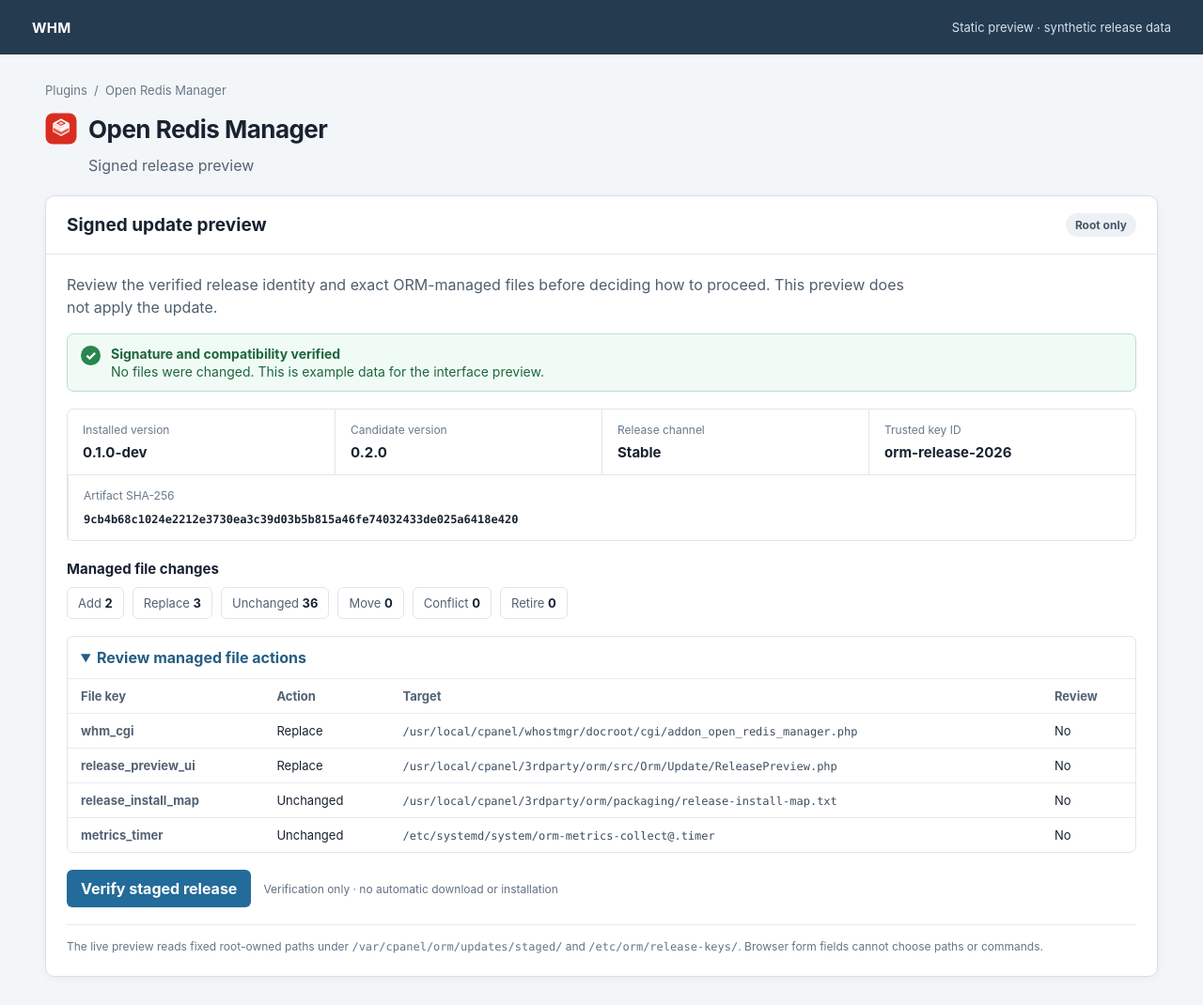
After one commit to aivanov2-godaddy/open-redis-manager, a PHP site: page /screenshots/previews/whm-update-preview.html in a window 1280 px wide. The commit adds this page. Shown: the whole page at 94% size. Run offline with PHP 8.4, Linux system fonts and the light colour scheme.

Commit message:
Add root-only WHM signed update preview (#91)
* Add root-only WHM signed update preview

* Remove updater directories during uninstall

---------

Co-authored-by: aivanov2-godaddy <aivanov2-godaddy@users.noreply.github.com>

```diff
--- a/packaging/release-required-files.txt
+++ b/packaging/release-required-files.txt
@@ -45,4 +45,5 @@ packaging/systemd/orm-metrics-collect@.service
 packaging/systemd/orm-metrics-collect@.timer
 src/Orm/Backend/ProviderPolicyStore.php
 src/Orm/Broker/ProviderPolicy.pm
+src/Orm/Update/ReleasePreview.php
 packaging/whm/open_redis_manager.conf
--- /dev/null
+++ b/screenshots/previews/whm-update-preview.html
@@ -0,0 +1,90 @@
+<!doctype html>
+<html lang="en">
+<head>
+  <meta charset="utf-8">
+  <meta name="viewport" content="width=device-width, initial-scale=1">
+  <title>WHM signed update preview · Open Redis Manager</title>
+  <style>
+    :root { color-scheme: light; font-family: Inter, "Segoe UI", Arial, sans-serif; color: #182230; background: #f3f6f8; }
+    * { box-sizing: border-box; }
+    body { margin: 0; }
+    .topbar { height: 58px; padding: 0 34px; display: flex; align-items: center; gap: 12px; color: white; background: #253b50; }
+    .topbar strong { font-size: 15px; letter-spacing: .02em; }
+    .topbar span { margin-left: auto; color: #d5e2ec; font-size: 13px; }
+    .layout { max-width: 1240px; margin: 30px auto; padding: 0 28px; }
+    .crumb { color: #687789; font-size: 13px; margin-bottom: 16px; }
+    h1 { margin: 0; display: flex; align-items: center; gap: 12px; font-size: 26px; letter-spacing: -.02em; }
+    h1 img { width: 34px; height: 34px; }
+    .intro { margin: 12px 0 22px 46px; color: #536273; }
+    .card { border: 1px solid #d7dfe7; border-radius: 10px; background: #fff; box-shadow: 0 2px 8px #1822300b; }
+    .card-head { display: flex; justify-content: space-between; align-items: center; padding: 18px 22px; border-bottom: 1px solid #e4e9ee; }
+    .card-head h2 { margin: 0; font-size: 19px; }
+    .tag { border-radius: 20px; padding: 5px 10px; color: #47576a; background: #edf1f5; font-size: 12px; font-weight: 650; }
+    .content { padding: 20px 22px 22px; }
+    .lead { max-width: 900px; margin: 0 0 16px; color: #4f5e6f; line-height: 1.5; }
+    .notice { display: flex; align-items: flex-start; gap: 11px; margin: 0 0 18px; padding: 12px 14px; border: 1px solid #b7e1ca; border-radius: 7px; background: #f1fbf5; color: #1e663e; font-size: 14px; }
+    .check { width: 21px; height: 21px; flex: 0 0 21px; border-radius: 50%; color: white; background: #28864d; text-align: center; line-height: 21px; font-weight: 800; }
+    .notice strong { display: block; margin-bottom: 2px; }
+    .release { display: grid; grid-template-columns: repeat(4, 1fr); gap: 0; margin: 0 0 18px; border: 1px solid #e0e6ec; border-radius: 7px; }
+    .release div { padding: 14px 16px; min-width: 0; }
+    .release div + div { border-left: 1px solid #e0e6ec; }
+    dt { color: #69798a; font-size: 12px; margin-bottom: 7px; }
+    dd { margin: 0; font-size: 15px; font-weight: 650; }
+    code { font-family: "Cascadia Code", Consolas, monospace; font-size: 12px; overflow-wrap: anywhere; }
+    .digest { grid-column: 1 / -1; border-top: 1px solid #e0e6ec; }
+    h3 { margin: 20px 0 10px; font-size: 15px; }
+    .counts { display: flex; gap: 9px; flex-wrap: wrap; }
+    .counts span { padding: 8px 11px; border: 1px solid #e0e6ec; border-radius: 6px; color: #526173; font-size: 13px; }
+    .counts b { color: #172333; }
+    details { margin-top: 18px; border: 1px solid #e0e6ec; border-radius: 7px; }
+    summary { cursor: pointer; padding: 12px 14px; color: #245d84; font-weight: 650; }
+    table { width: 100%; border-collapse: collapse; text-align: left; font-size: 13px; }
+    th, td { padding: 10px 14px; border-top: 1px solid #e7ebef; }
+    th { color: #536273; font-weight: 650; }
+    td code { color: #3c4e60; }
+    .buttonrow { margin-top: 18px; display: flex; align-items: center; gap: 13px; }
+    button { padding: 10px 15px; border: 0; border-radius: 6px; color: white; background: #236b9a; font: inherit; font-weight: 650; }
+    .quiet { color: #617184; font-size: 12px; }
+    .footnote { margin: 18px 0 0; padding-top: 14px; border-top: 1px solid #e5eaf0; color: #657588; font-size: 12px; line-height: 1.5; }
+    @media (max-width: 760px) { .layout { padding: 0 15px; margin: 18px auto; } .release { grid-template-columns: 1fr 1fr; } .digest { grid-column: 1 / -1; } .topbar { padding: 0 18px; } }
+  </style>
+</head>
+<body>
+  <header class="topbar"><strong>WHM</strong><span>Static preview · synthetic release data</span></header>
+  <main class="layout">
+    <div class="crumb">Plugins&nbsp; / &nbsp;Open Redis Manager</div>
+    <h1><img src="../../assets/orm-mark.svg" alt="">Open Redis Manager</h1>
+    <p class="intro">Signed release preview</p>
+    <section class="card" aria-labelledby="preview-title">
+      <div class="card-head"><h2 id="preview-title">Signed update preview</h2><span class="tag">Root only</span></div>
+      <div class="content">
+        <p class="lead">Review the verified release identity and exact ORM-managed files before deciding how to proceed. This preview does not apply the update.</p>
+        <div class="notice"><span class="check" aria-hidden="true">✓</span><div><strong>Signature and compatibility verified</strong>No files were changed. This is example data for the interface preview.</div></div>
+        <dl class="release">
+          <div><dt>Installed version</dt><dd>0.1.0-dev</dd></div>
+          <div><dt>Candidate version</dt><dd>0.2.0</dd></div>
+          <div><dt>Release channel</dt><dd>Stable</dd></div>
+          <div><dt>Trusted key ID</dt><dd>orm-release-2026</dd></div>
+          <div class="digest"><dt>Artifact SHA-256</dt><dd><code>9cb4b68c1024e2212e3730ea3c39d03b5b815a46fe74032433de025a6418e420</code></dd></div>
+        </dl>
+        <h3>Managed file changes</h3>
+        <div class="counts"><span>Add <b>2</b></span><span>Replace <b>3</b></span><span>Unchanged <b>36</b></span><span>Move <b>0</b></span><span>Conflict <b>0</b></span><span>Retire <b>0</b></span></div>
+        <details open>
+          <summary>Review managed file actions</summary>
+          <div class="table-scroll"><table>
+            <thead><tr><th>File key</th><th>Action</th><th>Target</th><th>Review</th></tr></thead>
+            <tbody>
+              <tr><th>whm_cgi</th><td>Replace</td><td><code>/usr/local/cpanel/whostmgr/docroot/cgi/addon_open_redis_manager.php</code></td><td>No</td></tr>
+              <tr><th>release_preview_ui</th><td>Replace</td><td><code>/usr/local/cpanel/3rdparty/orm/src/Orm/Update/ReleasePreview.php</code></td><td>No</td></tr>
+              <tr><th>release_install_map</th><td>Unchanged</td><td><code>/usr/local/cpanel/3rdparty/orm/packaging/release-install-map.txt</code></td><td>No</td></tr>
+              <tr><th>metrics_timer</th><td>Unchanged</td><td><code>/etc/systemd/system/orm-metrics-collect@.timer</code></td><td>No</td></tr>
+            </tbody>
+          </table></div>
+        </details>
+        <div class="buttonrow"><button type="button">Verify staged release</button><span class="quiet">Verification only · no automatic download or installation</span></div>
+        <p class="footnote">The live preview reads fixed root-owned paths under <code>/var/cpanel/orm/updates/staged/</code> and <code>/etc/orm/release-keys/</code>. Browser form fields cannot choose paths or commands.</p>
+      </div>
+    </section>
+  </main>
+</body>
+</html>
```
Also changed, not shown: docs/guides/update-lifecycle.md (+4 -2 lines), docs/guides/update-preview.md (added, +28 -0 lines), packaging/release-install-map.txt (+9 -0 lines), packaging/whm/cgi/addon_open_redis_manager.php (+50 -0 lines), src/Orm/Update/ReleasePreview.php (added, +237 -0 lines), tests/provider-policy-ui.php (+12 -0 lines), tests/release-preview.php (added, +87 -0 lines), .pre-commit-config.yaml, docs/README.md, screenshots/README.md, 5 other files.
